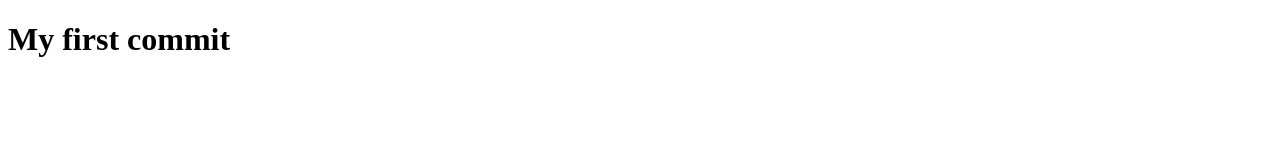
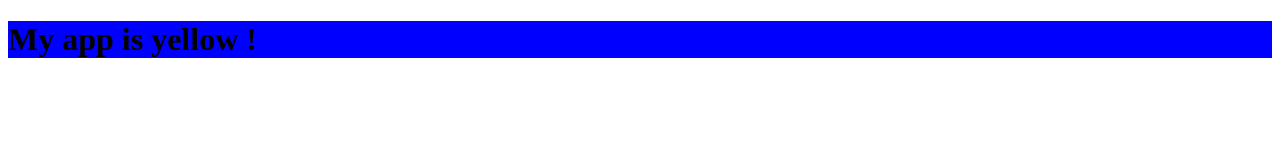
Before and after one commit to vannuthchhorn/myGitServer, a plain HTML site: page index.html in a window 1280 px wide. Drawn offline with Linux system fonts and the light colour scheme.

Commit message:
title blue bg

```diff
--- a/index.html
+++ b/index.html
@@ -1,6 +1,9 @@
 <!DOCTYPE html>
 <html lang="en">
+    <head>
+        <link rel="stylesheet" href="style.css" />
+    </head>
 <body>
-    <h1>My first commit</h1>
+    <h1 class="title">My app is yellow !</h1>
 </body>
 </html>
--- /dev/null
+++ b/style.css
@@ -0,0 +1,3 @@
+.title {
+    background-color: blue;
+    }
```
